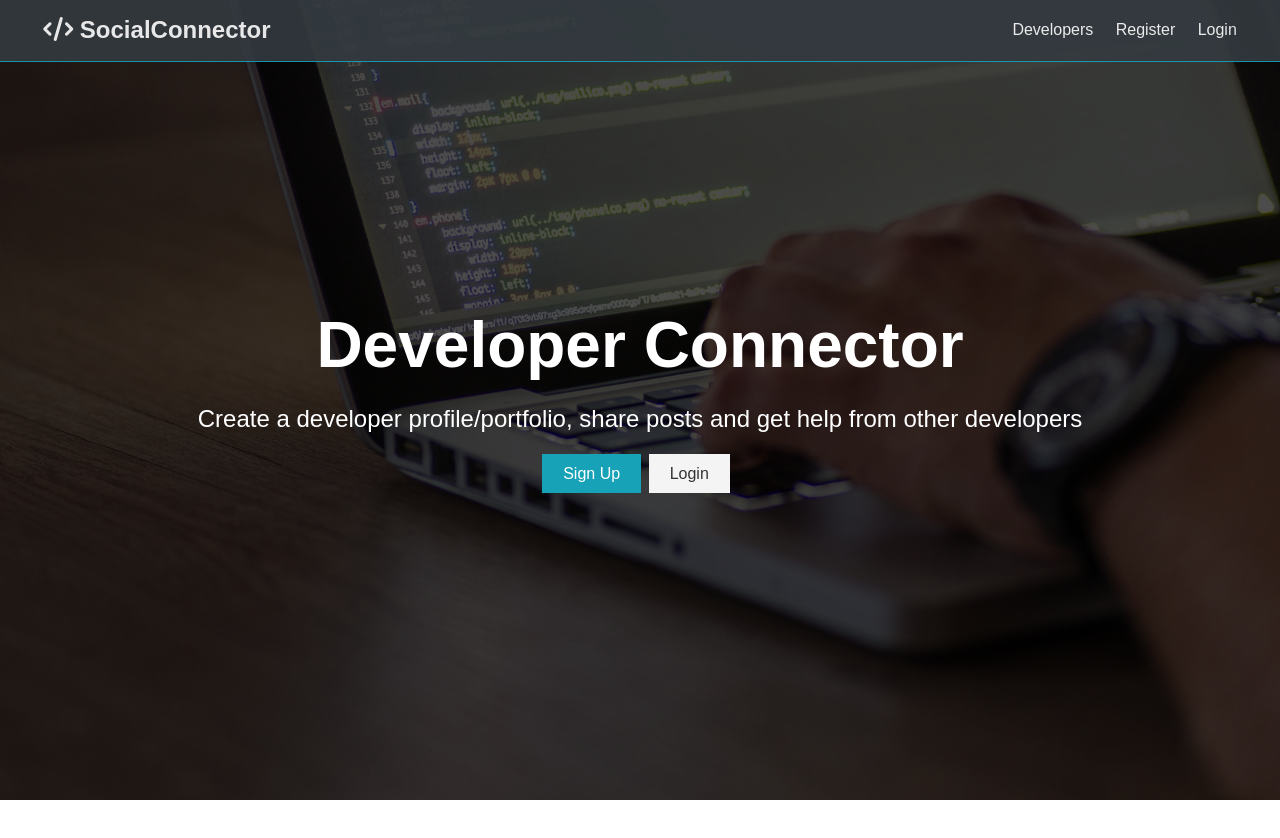
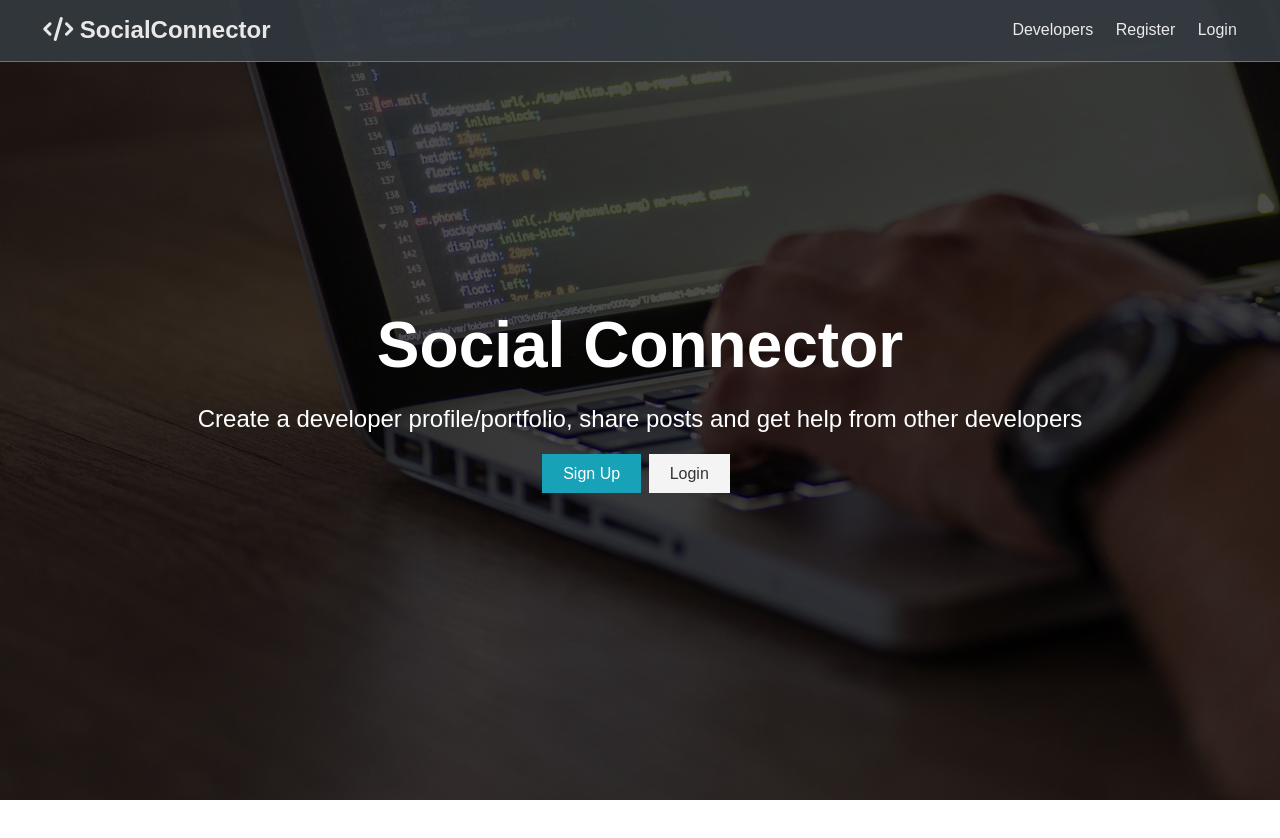
Before and after one commit to vkbiotech841/socialConnector, a React (Create React App) app in the folder client/: page / in a window 1280 px wide. Shown: the top 838 px of the page. Built offline with nearby package versions, Linux system fonts and the light colour scheme.

Commit message:
code refractoring

```diff
--- a/client/src/components/auth/Login.js
+++ b/client/src/components/auth/Login.js
@@ -1,8 +1,10 @@
 import React, { Fragment, useState } from 'react';
 import { Link } from 'react-router-dom';
 
+// Functional Component
 
 const Login = () => {
+    // setting formData
     const [formData, setFormData] = useState({
         email: '',
         password: '',
--- a/client/src/components/layout/Landing.js
+++ b/client/src/components/layout/Landing.js
@@ -1,12 +1,15 @@
 import React from 'react';
 import { Link } from 'react-router-dom';
+
+// Functional Component
+// shortcut:racf
 
 const Landing = () => {
     return (
         <section className="landing">
             <div className="dark-overlay">
                 <div className="landing-inner">
-                    <h1 className="x-large">Developer Connector</h1>
+                    <h1 className="x-large">Social Connector</h1>
                     <p className="lead">
                         Create a developer profile/portfolio, share posts and get help from
                         other developers
--- a/client/src/components/layout/Navbar.js
+++ b/client/src/components/layout/Navbar.js
@@ -1,5 +1,7 @@
 import React from 'react';
 import { Link } from 'react-router-dom';
+
+// Functional Component
 
 const Navbar = () => {
     return (
```
Also changed, not shown: client/public/index.html (+2 -22 lines), client/src/components/auth/Register.js (+7 -1 lines).
